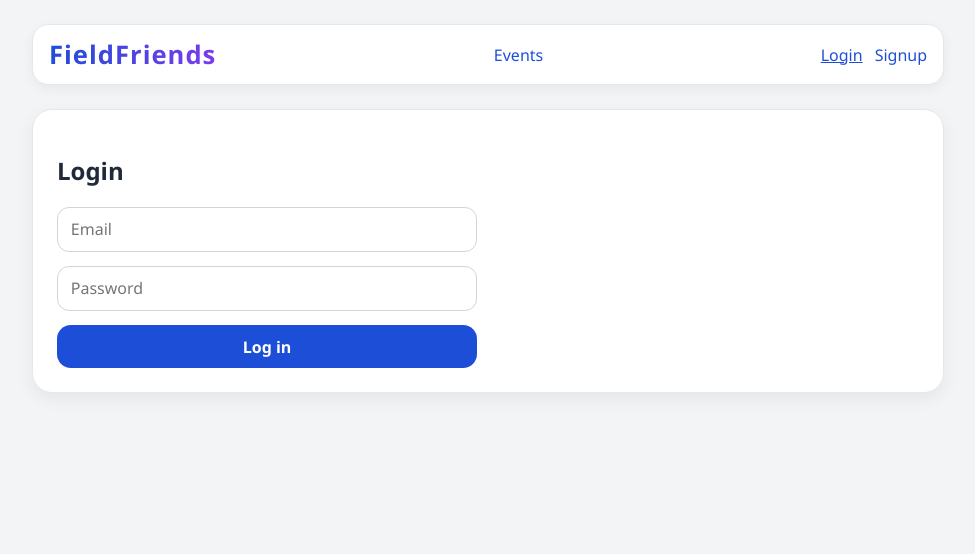
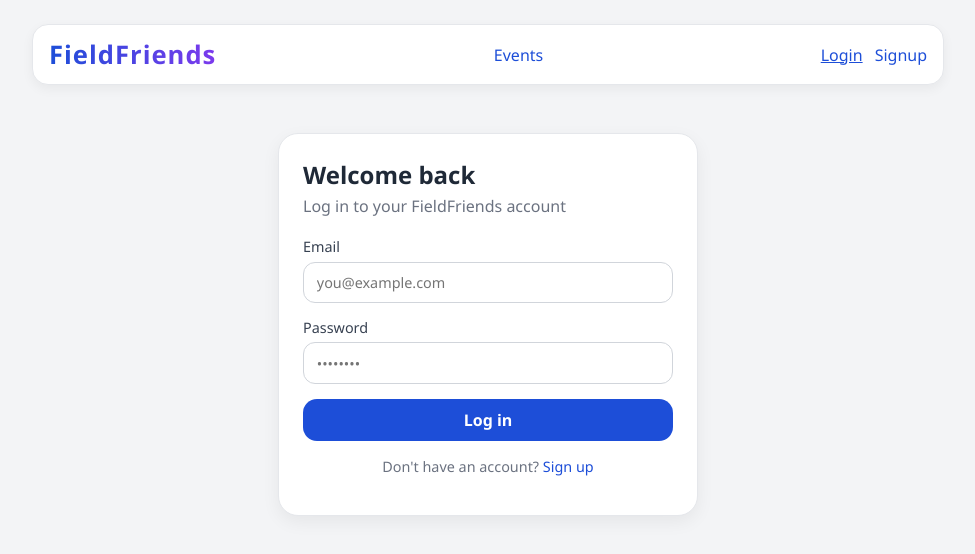
Before and after one commit to Court-Cursor/FieldFriends, a React (Vite) app in the folder frontend/: page /login in a window 1280 px wide. Shown: the top 554 px of the page, without its empty margins (152-1127 px from the left). Built offline with nearby package versions, Linux system fonts and the light colour scheme; no server answers.

Commit message:
Update login and sign up card

```diff
--- a/frontend/src/pages/LoginPage.tsx
+++ b/frontend/src/pages/LoginPage.tsx
@@ -1,5 +1,5 @@
 import { FormEvent, useState } from "react";
-import { useNavigate } from "react-router-dom";
+import { Link, useNavigate } from "react-router-dom";
 
 import { ApiError } from "../api/client";
 import { useAuth } from "../auth/AuthContext";
@@ -24,21 +24,31 @@ export function LoginPage() {
   }
 
   return (
-    <section className="panel">
-      <h1>Login</h1>
+    <section className="panel auth-panel">
+      <h1>Welcome back</h1>
+      <p style={{ color: "#6b7280", margin: 0 }}>Log in to your FieldFriends account</p>
       <form onSubmit={onSubmit} className="form">
-        <input type="email" value={email} onChange={(e) => setEmail(e.target.value)} placeholder="Email" required />
+        <label>
+          Email
+          <input type="email" value={email} onChange={(e) => setEmail(e.target.value)} placeholder="you@example.com" required />
+        </label>
+        <label>
+          Password
           <input
             type="password"
             value={password}
             onChange={(e) => setPassword(e.target.value)}
-          placeholder="Password"
+            placeholder="••••••••"
             minLength={8}
             required
           />
+        </label>
         <button type="submit">Log in</button>
         {error ? <p className="error">{error}</p> : null}
       </form>
+      <p className="auth-footer">
+        Don't have an account? <Link to="/signup">Sign up</Link>
+      </p>
     </section>
   );
 }
--- a/frontend/src/pages/SignupPage.tsx
+++ b/frontend/src/pages/SignupPage.tsx
@@ -1,5 +1,5 @@
 import { FormEvent, useState } from "react";
-import { useNavigate } from "react-router-dom";
+import { Link, useNavigate } from "react-router-dom";
 
 import { ApiError } from "../api/client";
 import { useAuth } from "../auth/AuthContext";
@@ -24,21 +24,31 @@ export function SignupPage() {
   }
 
   return (
-    <section className="panel">
-      <h1>Signup</h1>
+    <section className="panel auth-panel">
+      <h1>Create an account</h1>
+      <p style={{ color: "#6b7280", margin: 0 }}>Join FieldFriends and start playing</p>
       <form onSubmit={onSubmit} className="form">
-        <input type="email" value={email} onChange={(e) => setEmail(e.target.value)} placeholder="Email" required />
+        <label>
+          Email
+          <input type="email" value={email} onChange={(e) => setEmail(e.target.value)} placeholder="you@example.com" required />
+        </label>
+        <label>
+          Password
           <input
             type="password"
             value={password}
             onChange={(e) => setPassword(e.target.value)}
-          placeholder="Password"
+            placeholder="••••••••"
             minLength={8}
             required
           />
+        </label>
         <button type="submit">Create account</button>
         {error ? <p className="error">{error}</p> : null}
       </form>
+      <p className="auth-footer">
+        Already have an account? <Link to="/login">Log in</Link>
+      </p>
     </section>
   );
 }
--- a/frontend/src/styles.css
+++ b/frontend/src/styles.css
@@ -140,3 +140,34 @@ button:active {
   border-radius: 12px;
   border: 1px solid #fecaca;
 }
+
+.auth-panel {
+  max-width: 420px;
+  margin: 3rem auto;
+}
+
+.auth-panel h1 {
+  margin-top: 0;
+  margin-bottom: 0.25rem;
+}
+
+.auth-panel .form {
+  max-width: 100%;
+  margin-top: 1.25rem;
+}
+
+.auth-panel .form label {
+  display: flex;
+  flex-direction: column;
+  gap: 0.35rem;
+  font-size: 0.9rem;
+  font-weight: 500;
+  color: #374151;
+}
+
+.auth-footer {
+  margin-top: 1rem;
+  font-size: 0.9rem;
+  color: #6b7280;
+  text-align: center;
+}
```
Lines whose indentation alone changed are shown as unchanged.
